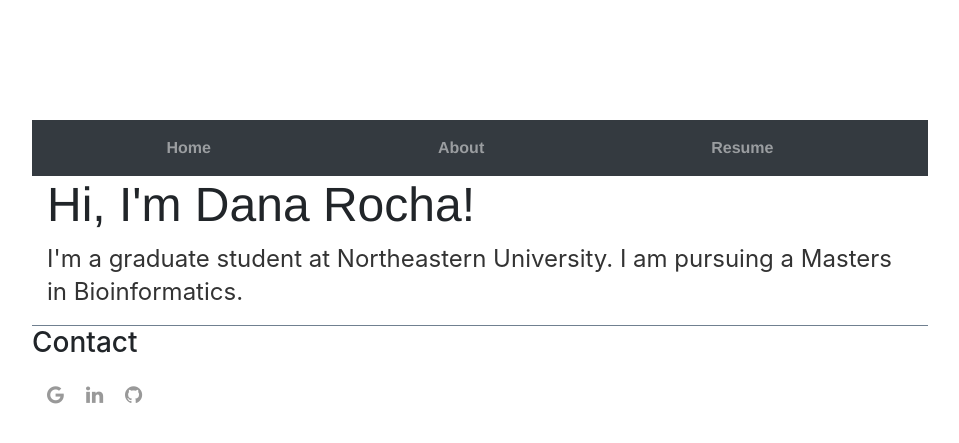
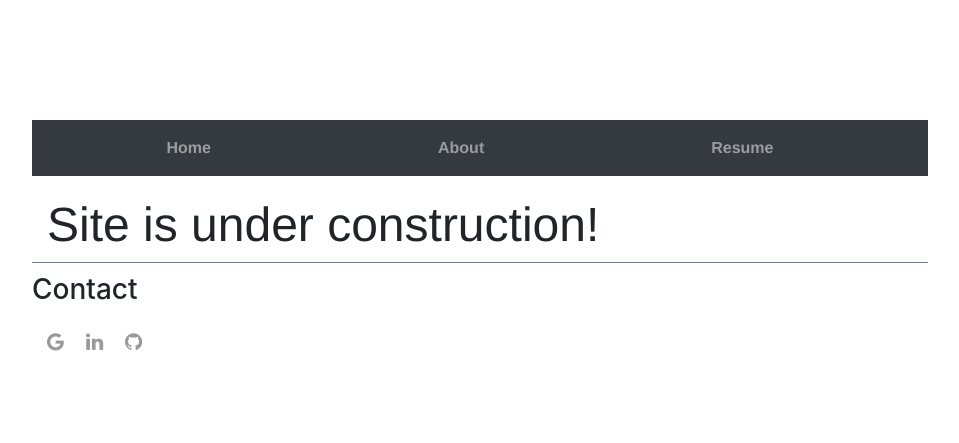
Before and after one commit to dana-rocha/dana-rocha.github.io, a Jekyll site: the page built from index.html, in a window 1280 px wide. Shown: the top 443 px of the page, without its empty margins (160-1119 px from the left). Built offline with Jekyll 4.4.1, drawn with Linux system fonts in a browser that asks for light colours.

Commit message:
Under construction

```diff
--- a/about/index.html
+++ b/about/index.html
@@ -4,6 +4,6 @@ title: About Me
 ---
 <div class="blurb">
 	<h1>Hi, I am Dana Rocha!</h1>
-	<p>I'm a grad student from San Diego CA. I am pursuing a Masters in Bioinformatics from Northeastern University. </p>
+	<p>I'm a grad student from San Diego, CA. I am pursuing a Masters in Bioinformatics from Northeastern University. </p>
 </div>
 <!-- /.blurb -->
--- a/css/main.css
+++ b/css/main.css
@@ -24,6 +24,7 @@ a:hover {
 h1 {
     font-size: 3em;
     font-family:'Helvetica', 'Arial', 'Sans-Serif';
+    padding-top: 20px;
 }
 p {
     font-size: 1.5em;
@@ -44,6 +45,7 @@ ul.posts li {
 
 footer {
     border-top: 1px solid #708090;
+    padding-top: 10px;
     font-size: 2em;
     background-color: 343a40;
 }
--- a/index.html
+++ b/index.html
@@ -3,6 +3,6 @@ layout: default
 title: Dana Rocha
 ---
 <div class="About">
-	<h1> Hi, I'm Dana Rocha!</h1>
-	<p> I'm a graduate student at Northeastern University. I am pursuing a Masters in Bioinformatics.</p>
+	<h1> Site is under construction!</h1>
+
 </div> <!-- /.About -->
```
Also changed, not shown: _layouts/default.html (line endings or trailing spaces), random.txt (deleted).
